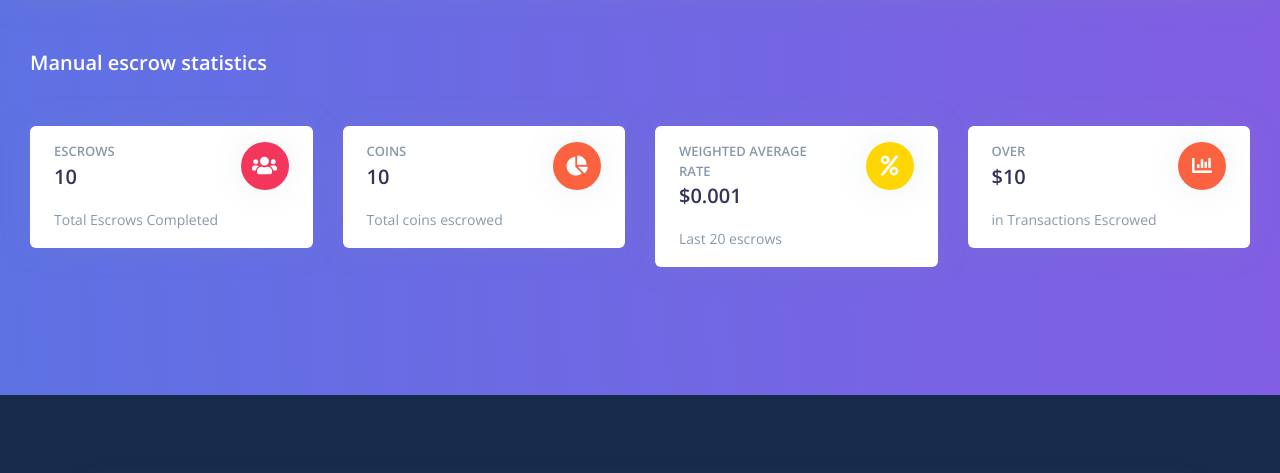
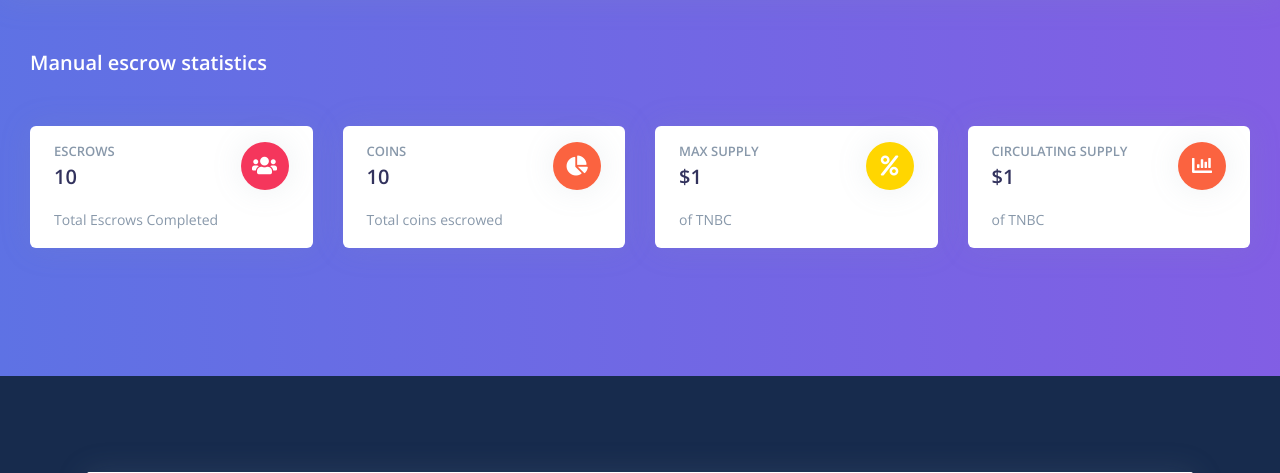
Before and after one commit to tnbCrow/crow-mvp, a Django app: page / in a window 1280 px wide. Shown: the part 68-541 px from the top of the page. Run offline with Django 3.2, Linux system fonts and the light colour scheme; tables that the repository leaves empty hold one stand-in row (values such as "Sample post"); some libraries are stand-ins or nearby versions.

Commit message:
added max + circulating supply of tnbc

```diff
--- a/config/settings.py
+++ b/config/settings.py
@@ -8,7 +8,7 @@ BASE_DIR = os.path.dirname(os.path.dirname(os.path.abspath(__file__)))
 SECRET_KEY = os.environ.get('SECRET_KEY', os.urandom(24))
 
 # SECURITY WARNING: don't run with debug turned on in production!
-DEBUG = False
+DEBUG = True
 
 ALLOWED_HOSTS = ['127.0.0.1', 'tnbcrow.pythonanywhere.com']
 
--- a/trades/models.py
+++ b/trades/models.py
@@ -40,6 +40,8 @@ class Statistic(models.Model):
     total_transactions = models.IntegerField()
     weighted_rate = models.IntegerField()
     last_rate = models.IntegerField()
+    max_supply = models.IntegerField(default=0)
+    circulating_supply = models.IntegerField(default=0)
 
     updated_at = models.DateTimeField(auto_now=True)
 
--- a/trades/templates/home.html
+++ b/trades/templates/home.html
@@ -80,8 +80,8 @@
                 <div class="card-body">
                   <div class="row">
                     <div class="col">
-                      <h5 class="card-title text-uppercase text-muted mb-0">Weighted Average Rate</h5>
-                      <span class="h2 font-weight-bold mb-0">${{ object_list.stats.weighted_rate|div:10000 }}</span>
+                      <h5 class="card-title text-uppercase text-muted mb-0">Max Supply</h5>
+                      <span class="h2 font-weight-bold mb-0">${{ object_list.stats.max_supply|intcomma }}</span>
                     </div>
                     <div class="col-auto">
                       <div class="icon icon-shape bg-yellow text-white rounded-circle shadow">
@@ -90,7 +90,7 @@
                     </div>
                   </div>
                   <p class="mt-3 mb-0 text-muted text-sm">
-                    <span class="text-nowrap">Last 20 escrows</span>
+                    <span class="text-nowrap">of TNBC</span>
                   </p>
                 </div>
               </div>
@@ -100,8 +100,8 @@
                 <div class="card-body">
                   <div class="row">
                     <div class="col">
-                      <h5 class="card-title text-uppercase text-muted mb-0">Over</h5>
-                      <span class="h2 font-weight-bold mb-0">${{ object_list.stats.total_transactions|intcomma }}</span>
+                      <h5 class="card-title text-uppercase text-muted mb-0">Circulating Supply</h5>
+                      <span class="h2 font-weight-bold mb-0">${{ object_list.stats.circulating_supply|intcomma }}</span>
                     </div>
                     <div class="col-auto">
                       <div class="icon icon-shape bg-warning text-white rounded-circle shadow">
@@ -110,7 +110,7 @@
                     </div>
                   </div>
                   <p class="mt-3 mb-0 text-muted text-sm">
-                    <span class="text-nowrap">in Transactions Escrowed</span>
+                    <span class="text-nowrap">of TNBC</span>
                   </p>
                 </div>
               </div>
```
Also changed, not shown: trades/migrations/0013_auto_20210606_1436.py (added).
